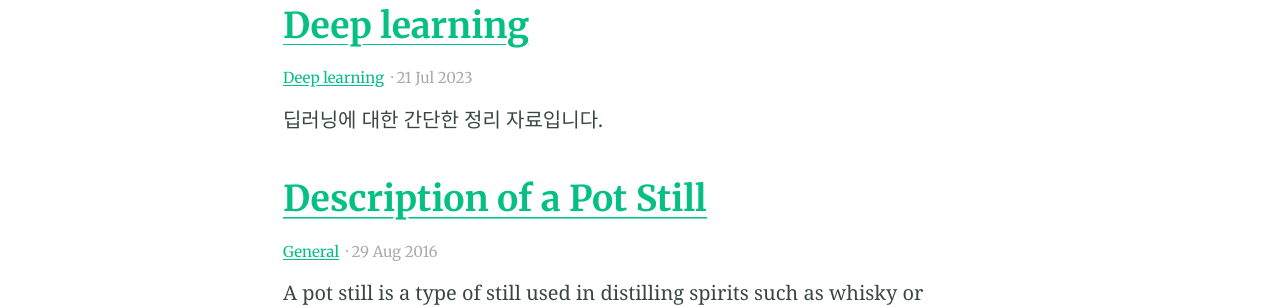
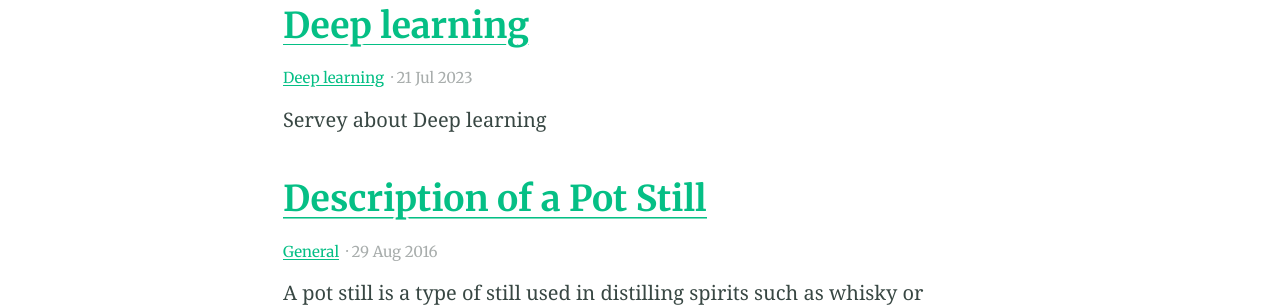
Before and after one commit to DolmaengC/jekyll-blog, a Jekyll site: the page built from blog/index.html, in a window 1280 px wide. Shown: the part 593-900 px from the top of the page. Built offline with Jekyll 4.4.1, drawn with Linux system fonts in a browser that asks for light colours; the list of posts is cut into pages by our own code.

Commit message:
update Deep-learning.md

```diff
--- a/_posts/2023-07-21-Deep-learning.md
+++ b/_posts/2023-07-21-Deep-learning.md
@@ -3,7 +3,7 @@ title: Deep learning
 categories:
 - Deep learning
 excerpt: |
-  딥러닝에 대한 간단한 정리 자료입니다.
+  Servey about Deep learning
 feature_text: |
   ## Servey about Deep learning
 feature_image: "https://picsum.photos/2560/600?image=733"
```
